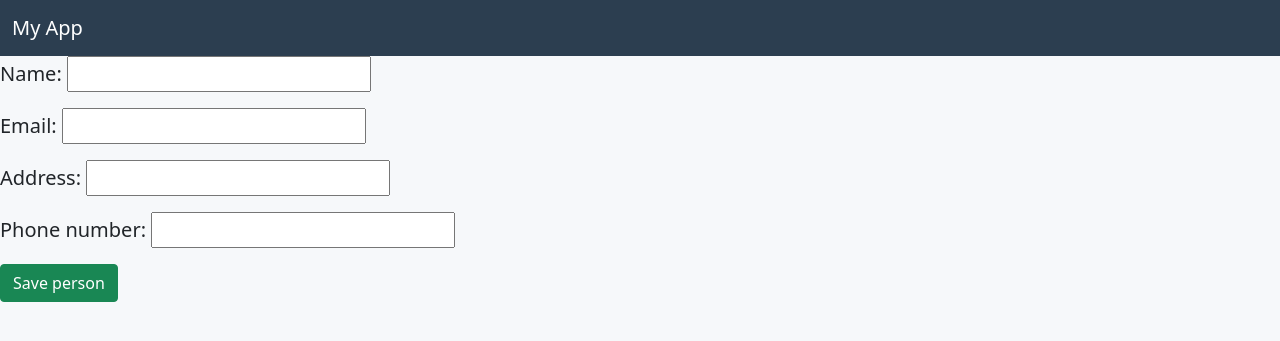
After one commit to aadarsha000/Django_CRUD, a Django app: page /crud/add/ in a window 1280 px wide. The commit adds this page. Shown: the top 341 px of the page. Run offline with Django 4.2, Linux system fonts and the light colour scheme; some libraries are stand-ins or nearby versions.

Commit message:
first commit

```diff
--- /dev/null
+++ b/crud/static/css/index.css
@@ -0,0 +1,12 @@
+.bg-mynav {
+    background-color: #2c3e50;
+  }
+
+  body {
+    font-size: 1.25rem;
+    background-color: #f6f8fa;
+  }
+
+  td {
+      line-height: 3rem;
+  }
--- /dev/null
+++ b/crud/templates/add.html
@@ -0,0 +1,8 @@
+{% extends 'base.html' %}
+{% block content %}
+    <form method="POST">
+        {% csrf_token %}
+        {{ form.as_p}}
+        <button type="submit" class="btn btn-success">Save person</button>
+    </form>
+{% endblock content %}
--- a/crud/templates/base.html
+++ b/crud/templates/base.html
@@ -1,3 +1,4 @@
+{% load static %}
 <!doctype html>
 <html lang="en">
   <head>
@@ -10,7 +11,7 @@
 
     <title>Django CRUD APP</title>
 
-    <link href="index.css" rel="stylesheet">
+    <link href="{% static 'css/index.css' %}" rel="stylesheet">
   </head>
   <body>
 
--- a/crud/templates/index.html
+++ b/crud/templates/index.html
@@ -4,7 +4,7 @@
     <div class="d-flex bd-highlight mb-3">
       <div class="me-auto p-2 bd-highlight"><h2>Users</div>
       <div class="p-2 bd-highlight">
-        <button type="button" class="btn btn-secondary" onclick="showUserCreateBox()">Create</button>
+        <a href="{% url 'crud:add_employee' %}" class="btn btn-secondary" >Create</a>
       </div>
     </div>
 
@@ -37,8 +37,8 @@
 
                     <th>{{emp.email}}</th>
                     <th>
-                        <button type="button" class="btn btn-outline-secondary">Edit</button>
-                        <button type="button" class="btn btn-outline-secondary">Delete</button>
+                        <a href="{% url 'crud:update_employee' emp.id %}" class="btn btn-outline-secondary">Edit</a>
+                        <a href="{% url 'crud:delete_employee' emp.id %}" class="btn btn-outline-secondary">Delete</a>
                     </th>
                 </tr>
               {% endfor %}
--- a/mysite/urls.py
+++ b/mysite/urls.py
@@ -14,8 +14,9 @@ Including another URLconf
     2. Add a URL to urlpatterns:  path('blog/', include('blog.urls'))
 """
 from django.contrib import admin
-from django.urls import path
+from django.urls import path, include
 
 urlpatterns = [
     path('admin/', admin.site.urls),
+    path('crud/',include('crud.urls', namespace="crud")),
 ]
```
Also changed, not shown: crud/templates/update.html (added, +8 -0 lines), db.sqlite3.
